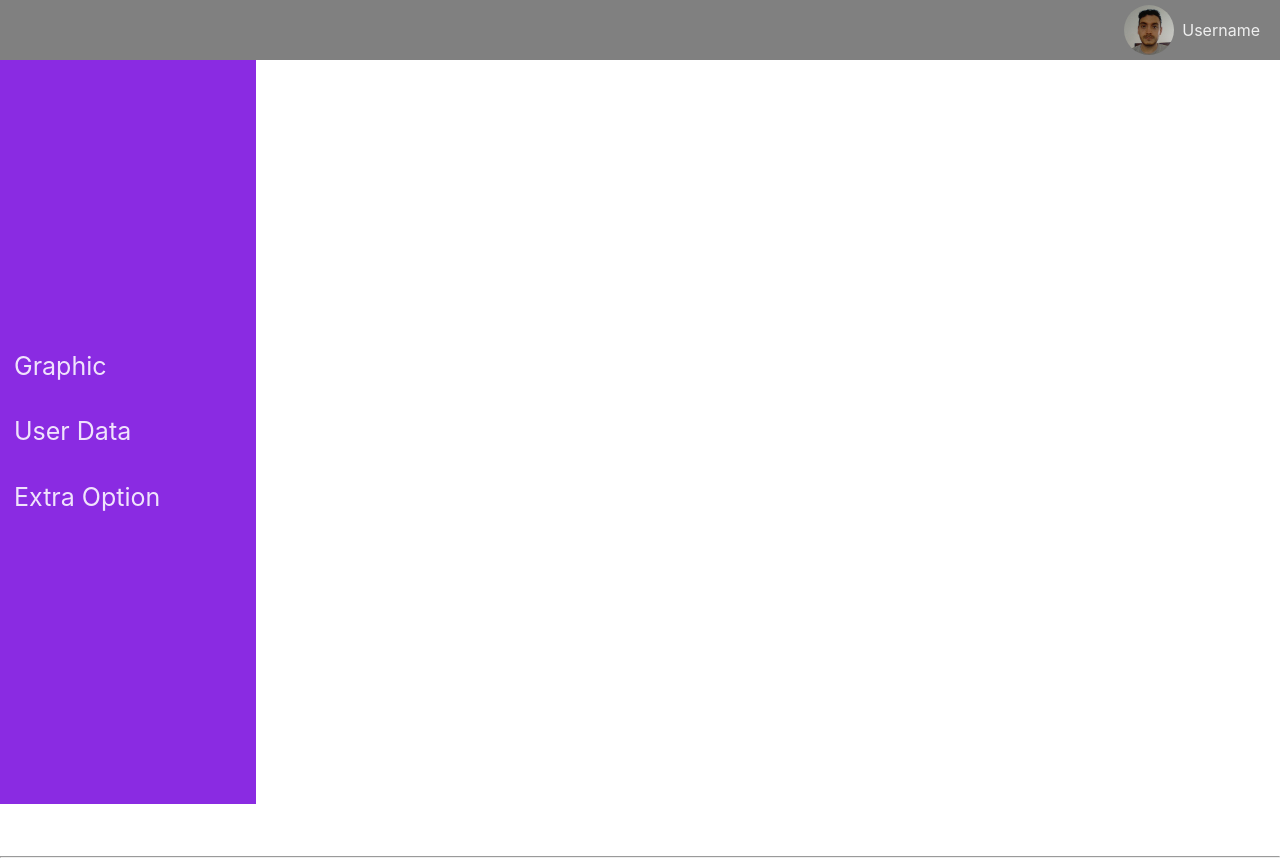
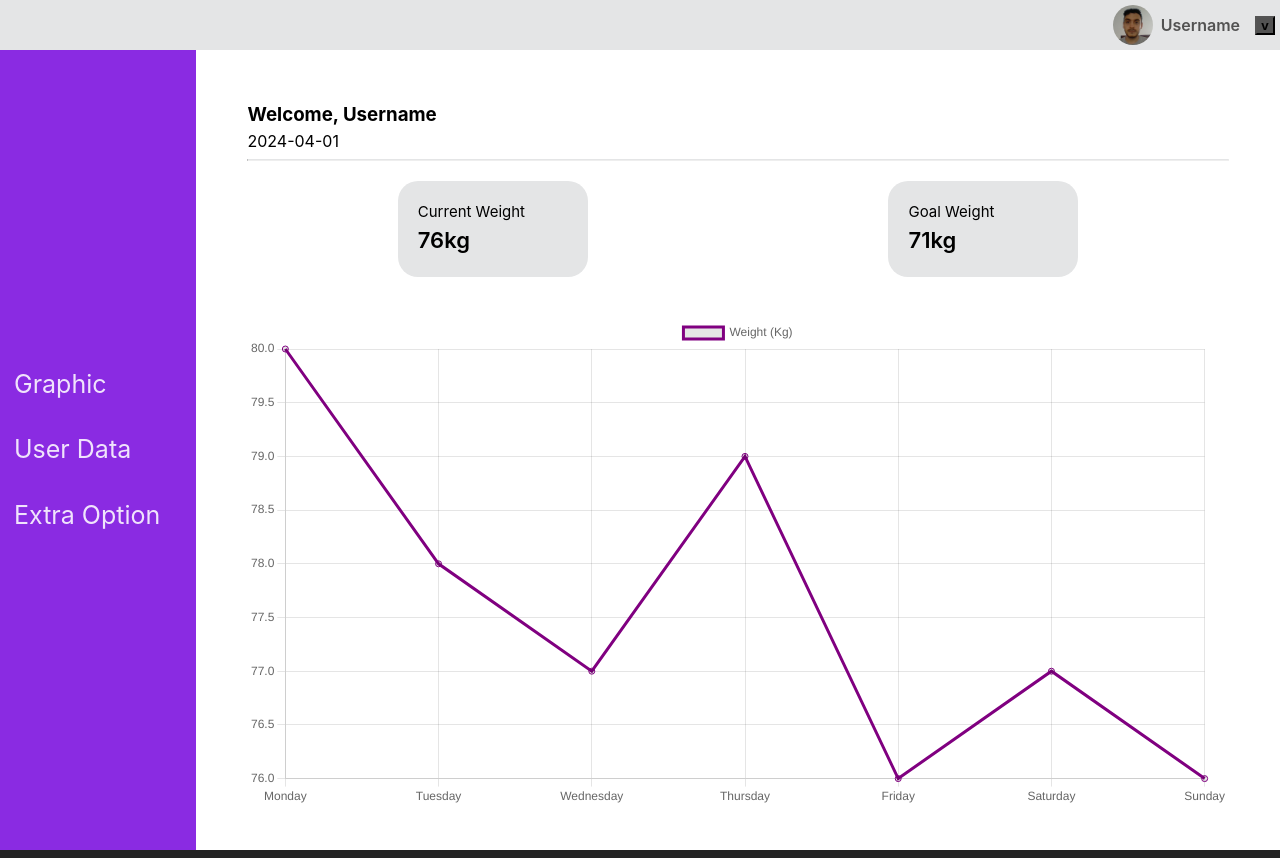
Before and after one commit to MiloVirus/weight-trackingapp-frontend-UNIR, a React (Vite) app: page /UserPanel in a window 1280 px wide. Built offline with nearby package versions, Linux system fonts and the light colour scheme.

Commit message:
ChartJSReact - Dropdown menu

```diff
--- a/package.json
+++ b/package.json
@@ -11,7 +11,9 @@
   },
   "dependencies": {
     "@fortawesome/react-fontawesome": "^0.2.0",
+    "chart.js": "^4.4.2",
     "react": "^18.2.0",
+    "react-chartjs-2": "^5.2.0",
     "react-dom": "^18.2.0",
     "react-icons": "^5.0.1"
   },
--- /dev/null
+++ b/src/components/Card.tsx
@@ -0,0 +1,23 @@
+import "../styles/Card.css"
+
+interface CardProps {
+    Weight: string; // Specifying that Weight prop should be a string
+    Title: string;
+  }
+
+const Card: React.FC<CardProps> = ({Weight, Title}) => {
+  return (
+    <>
+        <article className="card">
+            <div className="card__div--title">
+                <p>{Title}</p>
+            </div>
+            <div className="card__div--info">
+                <p>{Weight}</p>
+            </div>
+        </article>
+    </>
+  )
+}
+
+export default Card
--- /dev/null
+++ b/src/components/Chart.tsx
@@ -0,0 +1,31 @@
+import { Line } from "react-chartjs-2";
+import {
+  Chart as ChartJS,
+  CategoryScale,
+  LinearScale,
+  PointElement,
+  LineElement,
+  Title,
+  Tooltip,
+  Legend
+} from "chart.js";
+import { lineChartData } from "./ChartData";
+
+ChartJS.register(
+  CategoryScale,
+  LinearScale,
+  PointElement,
+  LineElement,
+  Title,
+  Tooltip,
+  Legend
+)
+
+export const Chart = () => {
+
+  const options = {}
+
+
+
+  return <Line options={options} data={lineChartData}/>;
+};
--- /dev/null
+++ b/src/components/ChartData.tsx
@@ -0,0 +1,21 @@
+export const lineChartData =
+{
+    labels: [
+        "Monday",
+        "Tuesday",
+        "Wednesday",
+        "Thursday",
+        "Friday",
+        "Saturday",
+        "Sunday"
+    ],
+    datasets:
+    [
+        {
+            label: "Weight (Kg)",
+            data: [80, 78, 77, 79, 76, 77, 76],
+            borderColor: "purple"
+        }
+
+    ]
+}
--- a/src/components/Dashboard.tsx
+++ b/src/components/Dashboard.tsx
@@ -1,7 +1,6 @@
- import "../styles/dashboard.css"
- import { useEffect, useState } from "react"
- import { FaBars } from "react-icons/fa";
-import UserNav from "./UserNav";
+import "../styles/dashboard.css"
+import { useEffect, useState } from "react"
+import { FaBars } from "react-icons/fa";
 
 const Dashboard = () => {
 
@@ -25,9 +24,8 @@ const Dashboard = () => {
     }, [])
 
 
-  return (
+return (
     <>
-    <UserNav/>
     <nav className={onSwitch ? "navDashboard mobile" : "navDashboard" }>
         <ul className="navDashboard__ul">
             <li className="navDashboard__li">
@@ -45,7 +43,7 @@ const Dashboard = () => {
         <FaBars onClick={switchSelection} className="icon"/>
     </div>
     </>
-  )
+)
 }
 
 export default Dashboard
--- a/src/components/UserNav.tsx
+++ b/src/components/UserNav.tsx
@@ -1,13 +1,30 @@
+import { useState } from 'react'
 import logo from '../../public/img/WIN_20240401_16_41_57_Pro.jpg'
 import "../styles/UserNav.css"
 
 const UserNav = () => {
+
+  const [toggle, setToggle] = useState(false)
+
+  const handleToggle = () =>
+  {
+    setToggle(!toggle)
+  }
+
   return (
     <>
     <nav className="userNavigation">
         <img className="userNavigation__img" src={logo}/>
         <p className='userNavigation__p'>Username</p>
+        <button onClick={handleToggle} className='userNavigation__button'>v</button>
     </nav>
+    <div className={toggle ? 'dropDownMenu': 'dropDownMenu hidden'}>
+      <ul>
+        <li className='dropDownMenu__li'>Profile</li>
+        <li className='dropDownMenu__li'>Settings</li>
+        <li className='dropDownMenu__li'>Logout</li>
+      </ul>
+    </div>
     </>
   )
 }
--- a/src/components/UserPanel.tsx
+++ b/src/components/UserPanel.tsx
@@ -1,17 +1,38 @@
 import Dashboard from './Dashboard'
+import UserNav from './UserNav'
+import '../styles/UserPanel.css'
+import { Chart } from './Chart';
+import Card from './Card';
 
 const UserPanel = () => {
+
+  let currentDate = new Date().toJSON().slice(0, 10);
+
+
+  console.log(currentDate);
   return (
     <>
+    <UserNav/>
     <section className='userPanel'>
         <Dashboard/>
-        <section className="userPanel__section">
+        <section className="userPanel__section--userData">
             <article className="userPanel__article">
                 <h3>Welcome, Username</h3>
-                <p>April 02, 2024</p>
+                <p>{currentDate}</p>
+                <hr/>
+                <section className='userPanel__section--cards'>
+                  <Card Weight={"76kg"} Title={"Current Weight"}/>
+                  <Card Weight={"71kg"} Title={"Goal Weight"}/>
+                </section>
+                <section className='userPanel__section--chart'>
+                  <Chart />
+                </section>
+
             </article>
         </section>
-        <hr/>
+        <section>
+
+        </section>
     </section>
     </>
   )
--- /dev/null
+++ b/src/styles/Card.css
@@ -0,0 +1,25 @@
+.card
+{
+    background-color: #E4E5E6;
+    width: 150px;
+    border-radius: 20px;
+    padding: 20px;
+}
+
+.card__div--title
+{
+    font-size: 15px;
+}
+
+.card__div--info
+{
+    font-size: 22px;
+    font-weight: 600;
+}
+
+@media only screen and (max-width: 481px) {
+   .card
+   {
+    width: 120px;
+   }
+  }
--- a/src/styles/UserNav.css
+++ b/src/styles/UserNav.css
@@ -3,14 +3,15 @@
     display: flex;
     align-items: center;
     justify-content: flex-end;
-    background-color: gray;
+    background-color: #E4E5E6;
     padding: 5px;
+    position: relative;
 }
 
 .userNavigation__img
 {
-    width: 50px;
-    height: 50px;
+    width: 40px;
+    height: 40px;
     border-radius: 50%;
     object-fit: cover;
     margin-right: 8px;
@@ -19,4 +20,46 @@
 .userNavigation__p
 {
     margin-right: 15px;
+    color: #525252;
+    font-weight: 600;
 }
+
+.userNavigation__button
+{
+    width: 20px;
+    background-color: #525252;
+    font-weight: 600;
+}
+
+.dropDownMenu
+{
+    width: 140px;
+    background-color: #525252;
+    opacity: 1;
+    text-align: center;
+    position: absolute;
+    max-height: 100%;
+    right: 0px;
+    z-index: 100;
+    transition: 0.9s;
+}
+
+.dropDownMenu.hidden
+{
+    opacity: 0;
+    max-height: 0%;
+    transition: 0.3s;
+}
+
+.dropDownMenu__li
+{
+    padding: 6px;
+    list-style: none;
+}
+
+.dropDownMenu__li:hover
+{
+    padding: 6px;
+    background-color: #9b9b9b;
+    cursor: pointer;
+}
--- /dev/null
+++ b/src/styles/UserPanel.css
@@ -0,0 +1,34 @@
+.userPanel
+{
+    display: flex;
+    flex-wrap: nowrap;
+    height: 100vh;
+}
+.userPanel__section--userData
+{
+    width: 100%;
+    color: #000000;
+    padding: 4%;
+}
+hr
+{
+    margin-top: 6px;
+    border-top: 1px solid #E4E5E6;
+}
+.userPanel__section--chart
+{
+    width: 100%;
+    display: flex;
+    max-height: 500px;
+    justify-content: center;
+}
+
+.userPanel__section--cards
+{
+    display: flex;
+    margin-top: 20px;
+    margin-bottom: 40px;
+    justify-content: space-around;
+    width: 100%;
+    height: 100%;
+}
--- a/src/styles/dashboard.css
+++ b/src/styles/dashboard.css
@@ -5,14 +5,11 @@
     flex-direction: row;
     padding: 0;
     margin: 0;
-    height: 93vh;
+    height: 100vh;
     width: 20%;
     background-color: blueviolet;
     align-items: center;
 }
-
-
-
 .navDashboard__ul
 {
     list-style: none;
@@ -20,7 +17,6 @@
     font-size: 25px;
     width: 100%;
 }
-
 .navDashboard__li
 {
     padding: 14px;
@@ -30,20 +26,18 @@
     -webkit-transition: background .5s ease-out;
     -o-transition: background .5s ease-out
 }
-
 .navDashboard__li:hover
 {
   background-color: rgba(0, 0, 0, 1);
   cursor: pointer;
 
 }
-
 .icon
 {
   color: E2CBF9;
   background-color: #705788;
   border-radius: 5px;
-  margin: 10px;
+  margin: 4px;
   padding: 5px;
   height: 30px;
   width: 30px;
@@ -67,6 +61,7 @@
     opacity: 1;
     width: 100%;
     transition: 0.5s;
+
   }
 }
 
@@ -77,6 +72,7 @@
       opacity: 0;
       width: 100%;
       transition: opacity 0.5s;
+      position: absolute;
     }
     .icon
     {
@@ -87,11 +83,12 @@
     {
       display: flex;
       flex-direction: row;
-      height: 93vh;
+      height: 100vh;
       width: 100%;
       background-color: blueviolet;
       align-items: center;
       opacity: 1;
       transition: opacity 0.5s;
+      position: absolute;
     }
 }
```
Also changed, not shown: 1 other file (tests, documents, lock files or other folders).
